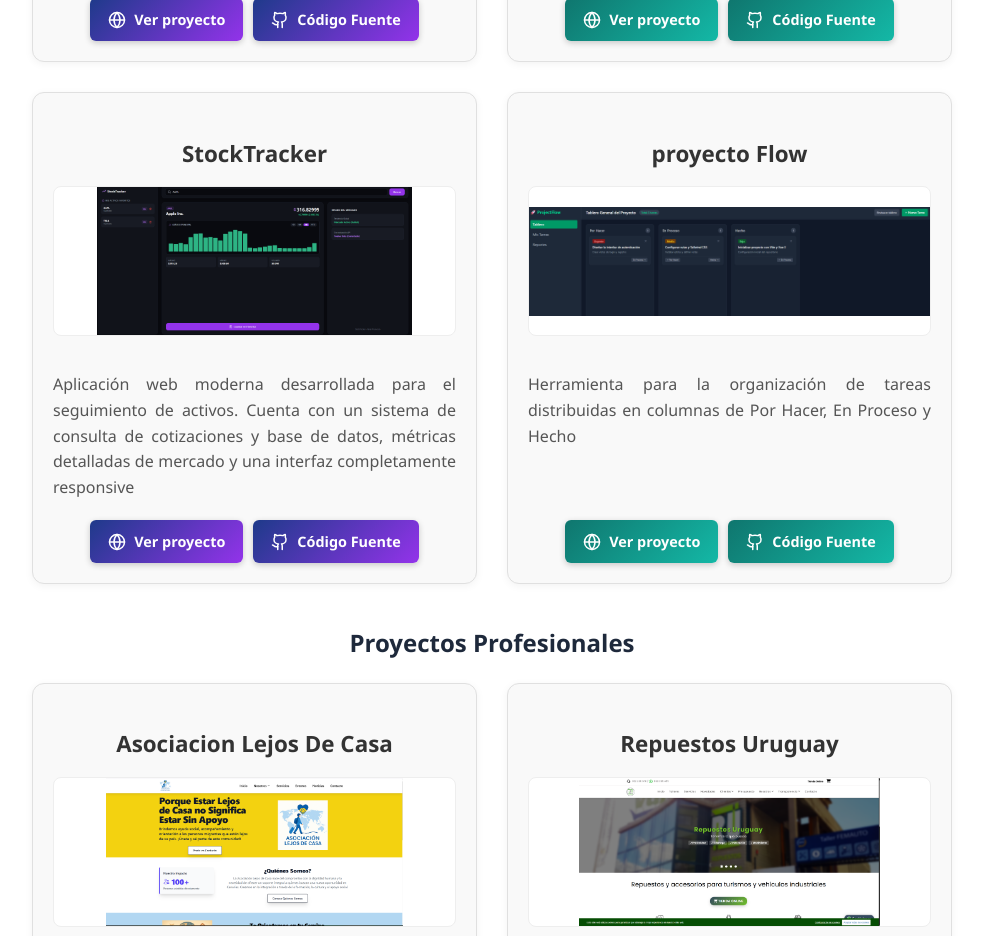
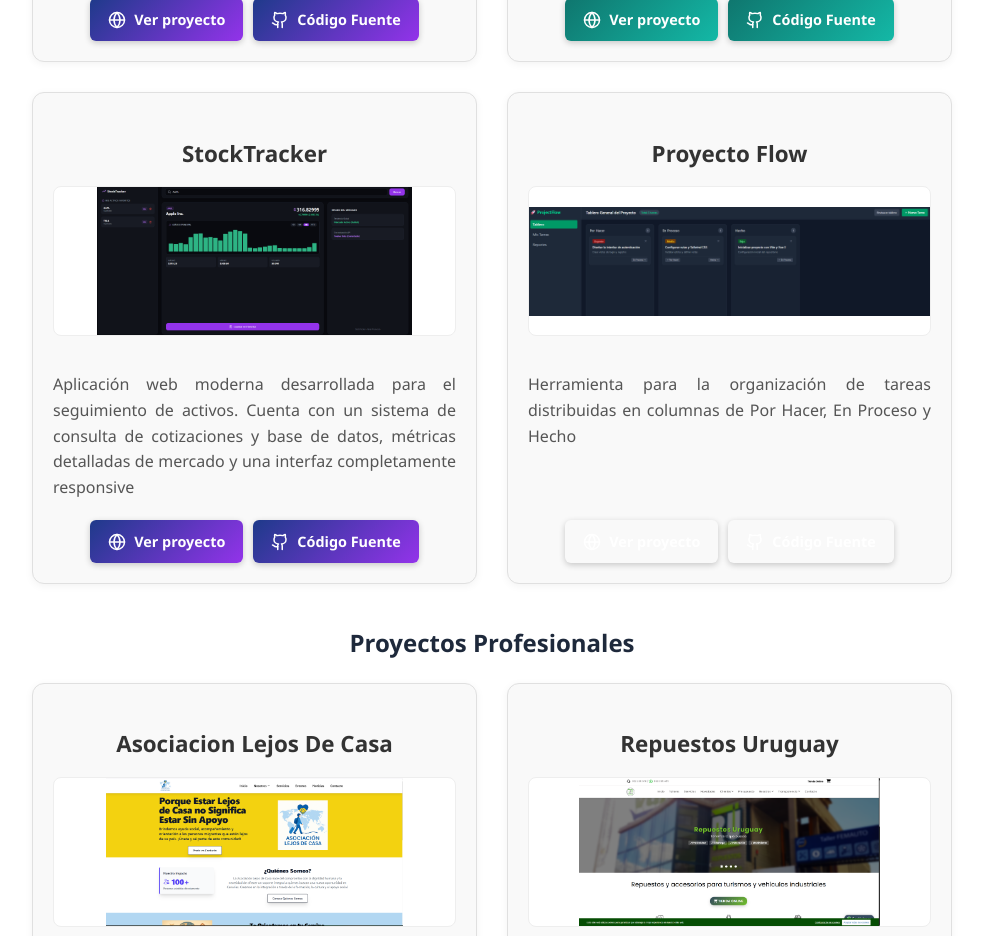
Before and after one commit to CarolinaOM/mi-cv, a React (Create React App) app: page /projects-full in a window 1280 px wide. Shown: the part 2860-3796 px from the top of the page, without its empty margins (148-1131 px from the left). Built offline with nearby package versions, Linux system fonts and the light colour scheme.

Commit message:
arreglando titulos

```diff
--- a/src/components/ExperiencePage.js
+++ b/src/components/ExperiencePage.js
@@ -29,7 +29,7 @@
           ],
         },
         {
-          title: 'Programadora Web – REPUESTOS URUGUAY',
+          title: 'Programadora Web – Repuestos Uruguay',
           link: 'https://repuestosuruguay.es/',
           dates: 'Febrero 2022 – Marzo 2023',
           details: [
@@ -117,7 +117,7 @@
           ],
         },
         {
-          title: 'Web Developer – REPUESTOS URUGUAY',
+          title: 'Web Developer – Repuestos Uruguay',
           link: 'https://repuestosuruguay.es/',
           dates: 'February 2022 – March 2023',
           details: [
--- a/src/components/ProyectPage.js
+++ b/src/components/ProyectPage.js
@@ -110,7 +110,7 @@
           codeLink: 'https://github.com/CarolinaOM/stock-tracker/tree/main',
         },
         {
-          title: 'proyecto Flow',
+          title: 'Proyecto Flow',
           description: `Herramienta para la organización de tareas distribuidas en columnas de Por Hacer, En Proceso y Hecho`,
           image: proyectoFlowImg,
           link: 'https://app-project-flow.netlify.app/',
@@ -232,7 +232,7 @@
           codeLink: 'https://github.com/CarolinaOM/stock-tracker/tree/main',
         },
         {
-          title: 'proyecto Flow',
+          title: 'Proyecto Flow',
           description: `Tool for organizing tasks into columns for To Do, In Progress, and Done`,
           image: proyectoFlowImg,
           link: 'https://app-project-flow.netlify.app/',
```
